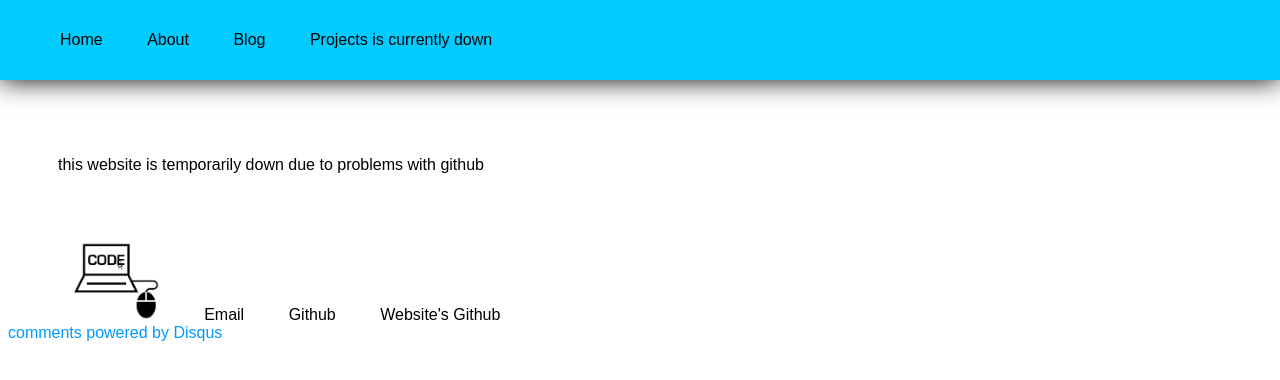
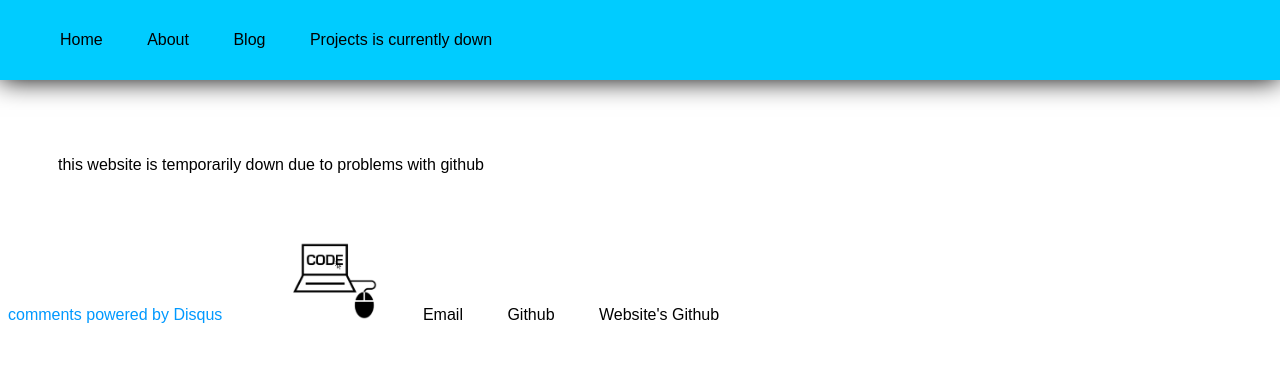
Before and after one commit to Geeko/geeko.github.io, a Jekyll site: the page built from index.html, in a window 1280 px wide. Shown: the top 380 px of the page. Built offline with Jekyll 4.4.1, drawn with Linux system fonts in a browser that asks for light colours; comment, search, counter and statistics services are not loaded.

Commit message:
Update default.html

```diff
--- a/_layouts/default.html
+++ b/_layouts/default.html
@@ -6,6 +6,8 @@
 		<main>
 			{{ content }}
 		</main>
+
+	       {% include disqus.html %}
 		<footer>
 <ul style="display:inline; border-top: 1px #00ccff">
 		<li><img src="https://geeko.github.io/smallGeekoIcon.png" height="80px" alt="Geeko Coding Studios logo">
@@ -15,7 +17,5 @@
     		<li><a href="https://github.com/Geeko/geeko.github.io" title="Project Page" target="_blank">Website's Github</a></li>
 	</ul>
 </footer>
-	{% include disqus.html %}
-
 	</body>
 </html>
```
